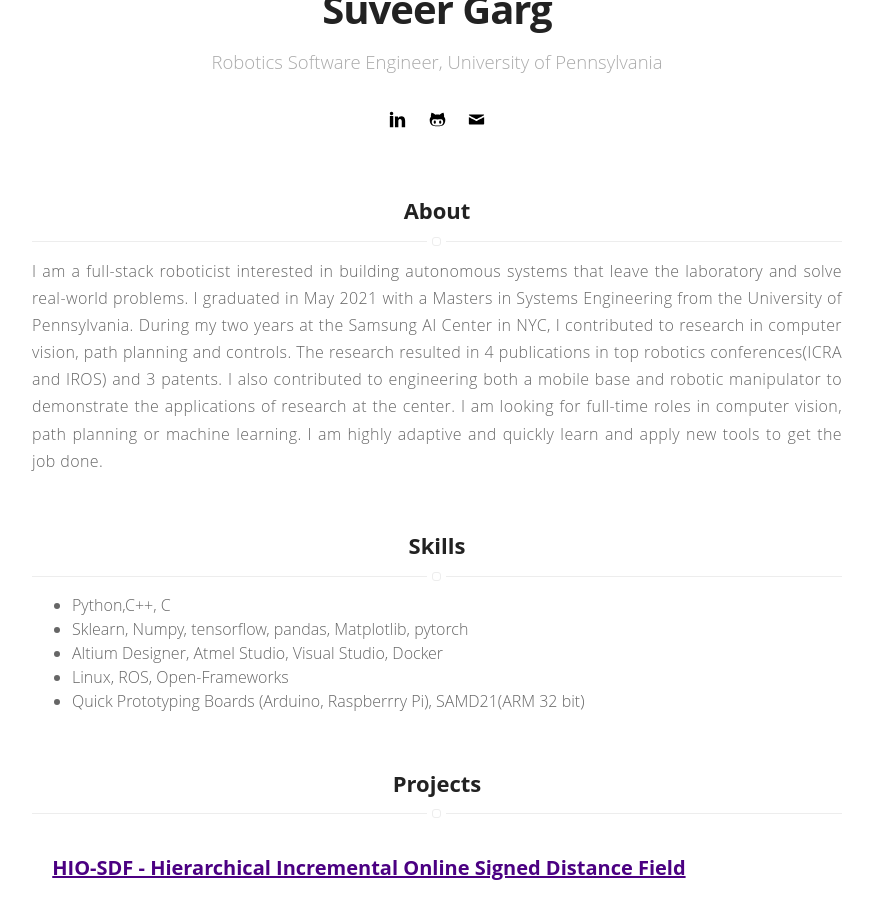
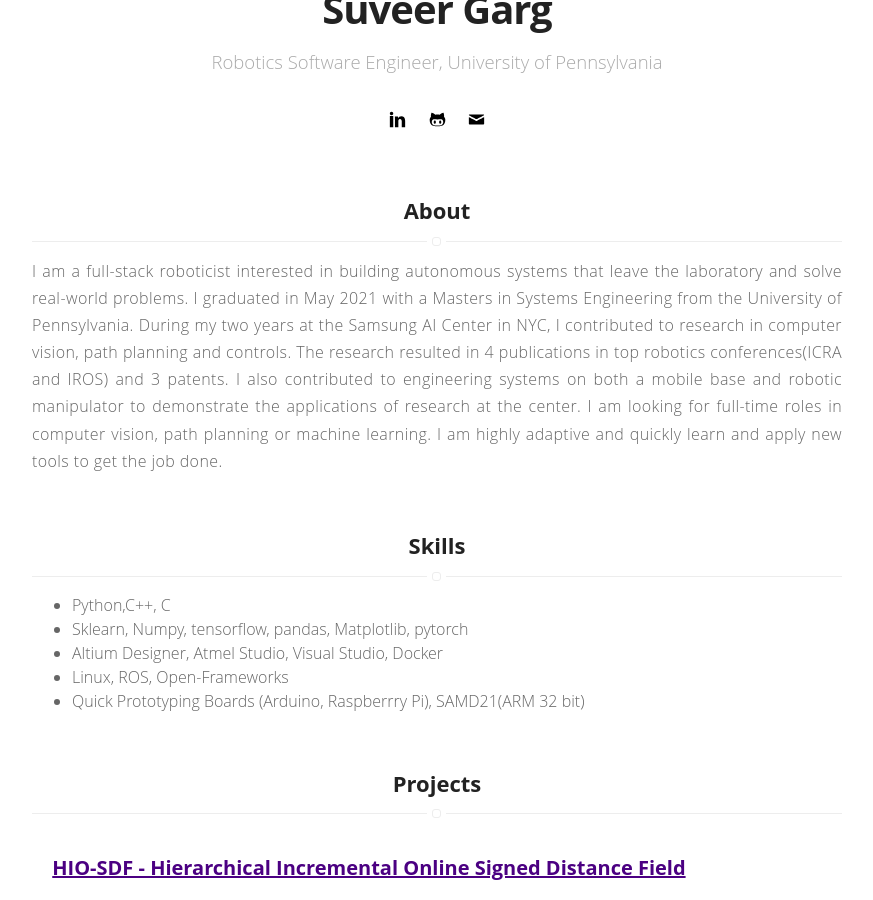
Before and after one commit to suveergarg/suveergarg.github.io, a Jekyll site: the page built from index.html, in a window 1280 px wide and 900 px high, scrolled down 349 px. Shown: the whole window, without its empty margins (203-1076 px from the left). Built offline with Jekyll 4.4.1, drawn with Linux system fonts in a browser that asks for light colours.

Commit message:
Changed about

```diff
--- a/_includes/about.html
+++ b/_includes/about.html
@@ -1 +1 @@
-<p style="text-align:justify">I am a full-stack roboticist interested in building autonomous systems that leave the laboratory and solve real-world problems. I graduated in May 2021 with a Masters in Systems Engineering from the University of Pennsylvania. During my two years at the Samsung AI Center in NYC, I contributed to research in computer vision, path planning and controls. The research resulted in 4 publications in top robotics conferences(ICRA and IROS) and 3 patents. I also contributed to engineering both a mobile base and robotic manipulator to demonstrate the applications of research at the center. I am looking for full-time roles in computer vision, path planning or machine learning. I am highly adaptive and quickly learn and apply new tools to get the job done. </p>
+<p style="text-align:justify">I am a full-stack roboticist interested in building autonomous systems that leave the laboratory and solve real-world problems. I graduated in May 2021 with a Masters in Systems Engineering from the University of Pennsylvania. During my two years at the Samsung AI Center in NYC, I contributed to research in computer vision, path planning and controls. The research resulted in 4 publications in top robotics conferences(ICRA and IROS) and 3 patents. I also contributed to engineering systems on both a mobile base and robotic manipulator to demonstrate the applications of research at the center. I am looking for full-time roles in computer vision, path planning or machine learning. I am highly adaptive and quickly learn and apply new tools to get the job done. </p>
```
